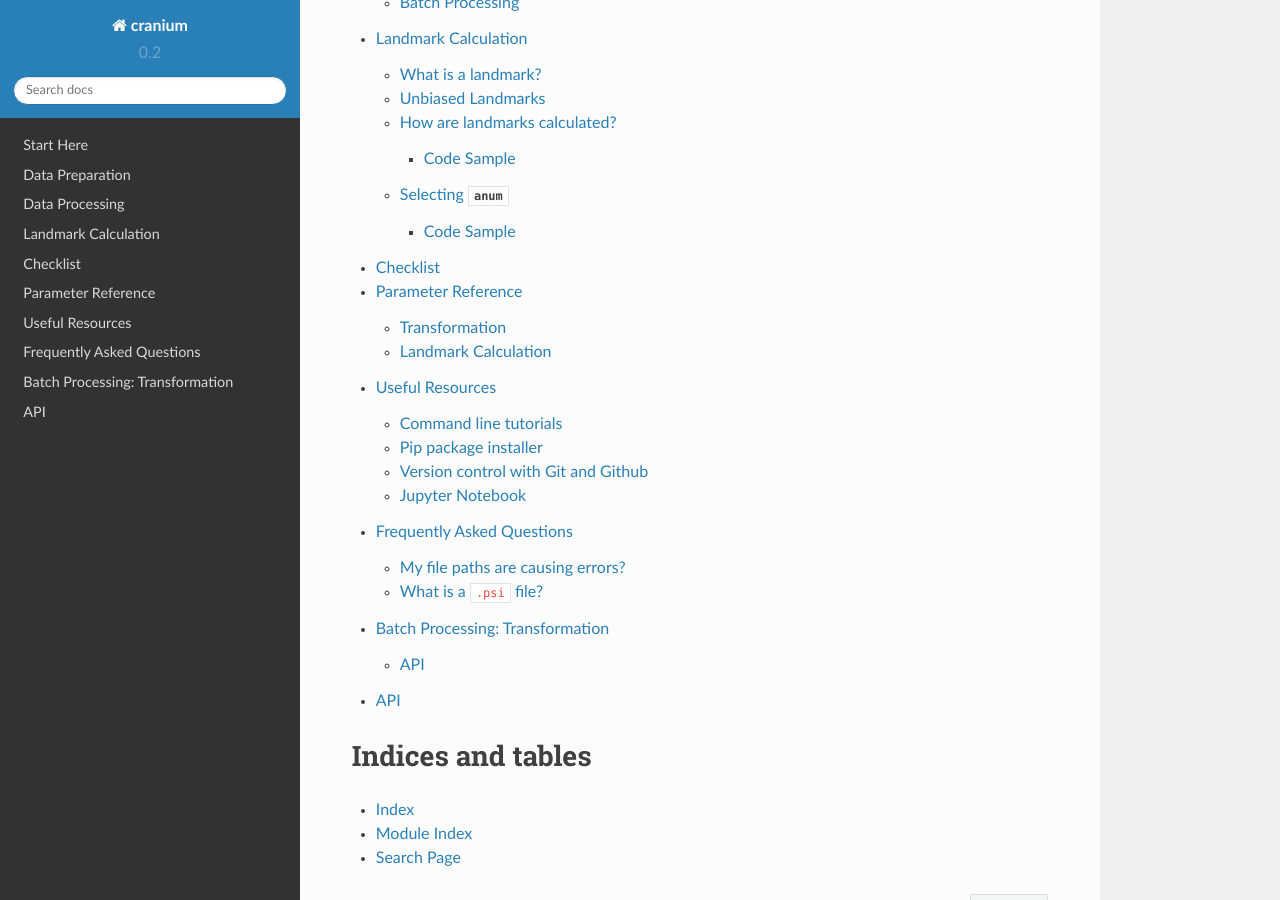
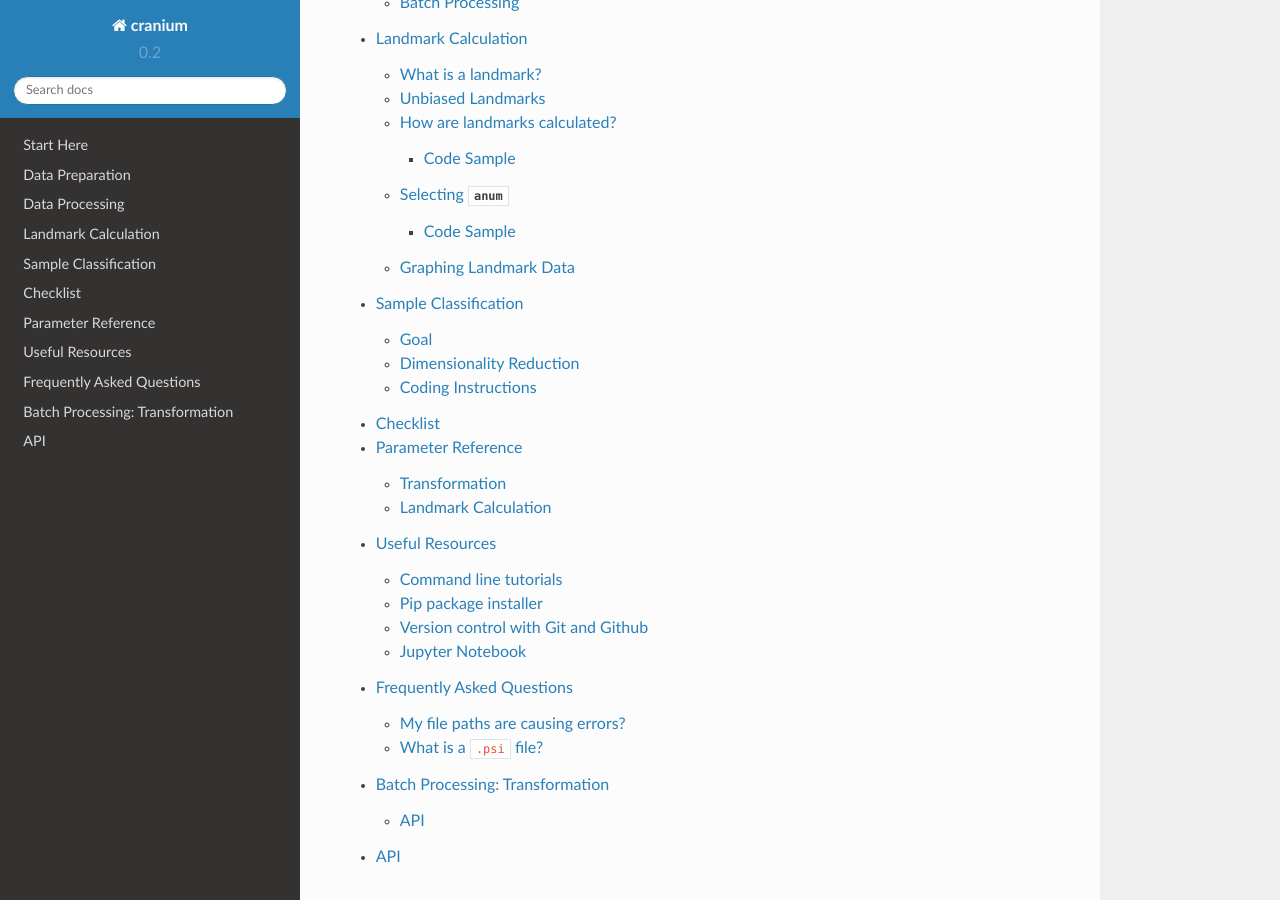
Before and after one commit to msschwartz21/deltascope, a Sphinx documentation site: the page built from docs/source/index.rst, in a window 1280 px wide and 900 px high, scrolled down 1765 px. Built offline with Sphinx 7.4.7 and the Read the Docs theme 2.0.0, drawn with Linux system fonts in a browser that asks for light colours; formulas are drawn with MathJax 3.

Commit message:
Add doc section about landmark pca

```diff
--- a/docs/source/index.rst
+++ b/docs/source/index.rst
@@ -48,14 +48,15 @@ Contents
 
 	Start Here <start-here>
 	Data Preparation <data-prep>
-    Data Processing <data-process>
-    Landmark Calculation <landmark-calculation>
-    Checklist <checklist>
-    Parameter Reference <param-ref>
-    Useful Resources <resources>
-    Frequently Asked Questions <faq>
-    Batch Processing: Transformation <mp-transformation>
-    API
+  Data Processing <data-process>
+  Landmark Calculation <landmark-calculation>
+	Sample Classification <classifier>
+  Checklist <checklist>
+  Parameter Reference <param-ref>
+  Useful Resources <resources>
+  Frequently Asked Questions <faq>
+  Batch Processing: Transformation <mp-transformation>
+  API
 
 Indices and tables
 ==================
```
Also changed, not shown: docs/source/classifier.rst (added, +37 -0 lines), docs/source/landmark-calculation.rst (+7 -0 lines).
